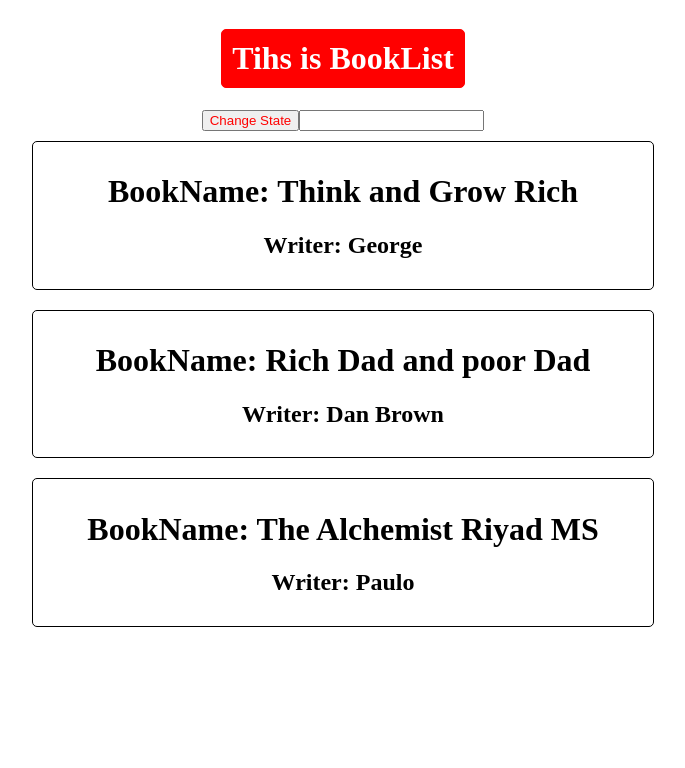
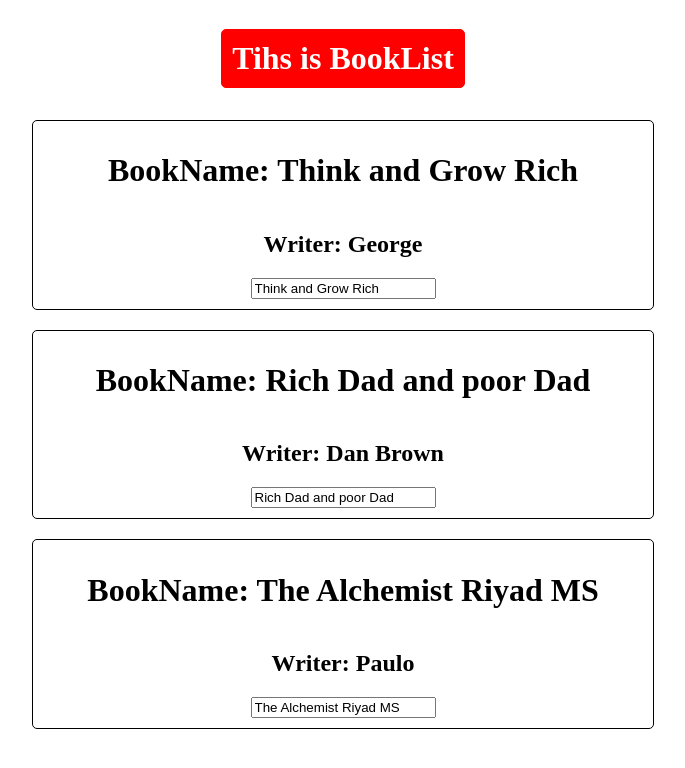
Before and after one commit to riyadsalem/ReactJs_Thoughts, a React (Create React App) app: page / in a window 1280 px wide. Shown: the top 768 px of the page, without its empty margins (297-982 px from the left). Built offline with nearby package versions, Linux system fonts and the light colour scheme.

Commit message:
Make Lists Flexible Release #5

```diff
--- a/src/component/Book/Book.css
+++ b/src/component/Book/Book.css
@@ -4,4 +4,7 @@
   padding: 10px;
   border: 1px solid;
   border-radius: 5px;
+  display: flex;
+  flex-direction: column;
+  align-items: center;
 }
--- a/src/component/Book/Book.jsx
+++ b/src/component/Book/Book.jsx
@@ -5,6 +5,9 @@ const Book = (props) => {
     <div className="Book">
       <h1 onClick={props.delete}>BookName: {props.BookName}</h1>
       <h2> Writer: {props.Writer}</h2>
+      <label>
+        <input type="text" onChange={props.inputName} value={props.BookName} />
+      </label>
     </div>
   );
 };
--- a/src/component/BookList/BookList.jsx
+++ b/src/component/BookList/BookList.jsx
@@ -35,6 +35,7 @@ export default class BookList extends Component {
     this.setState({ books: books });
   };
 
+  /*
   changeInput = (event) => {
     this.setState({
       books: [
@@ -43,6 +44,15 @@ export default class BookList extends Component {
         { BookName: "The Alchemist Riyad MS NEW", Writer: "Paulo NEW" },
       ],
     });
+  };
+  */
+
+  changeInput = (event, index) => {
+    const book = { ...this.state.books[index] };
+    book.BookName = event.target.value;
+    const books = [...this.state.books];
+    books[index] = book;
+    this.setState({ books: books });
   };
 
   render() {
@@ -62,6 +72,7 @@ export default class BookList extends Component {
           BookName={book.BookName}
           Writer={book.Writer}
           delete={() => this.deleteBookState(index)}
+          inputName={(event) => this.changeInput(event, index)}
         />
       );
     });
@@ -69,12 +80,14 @@ export default class BookList extends Component {
     return (
       <div className="App">
         <h1 style={styleH1}>Tihs is BookList </h1>
+        {/**
         <label>
           <button onClick={this.changeBookState} style={{ color: "red" }}>
             Change State
           </button>
           <input type="text" onChange={this.changeInput} />
         </label>
+        */}
 
         {books}
 
```
